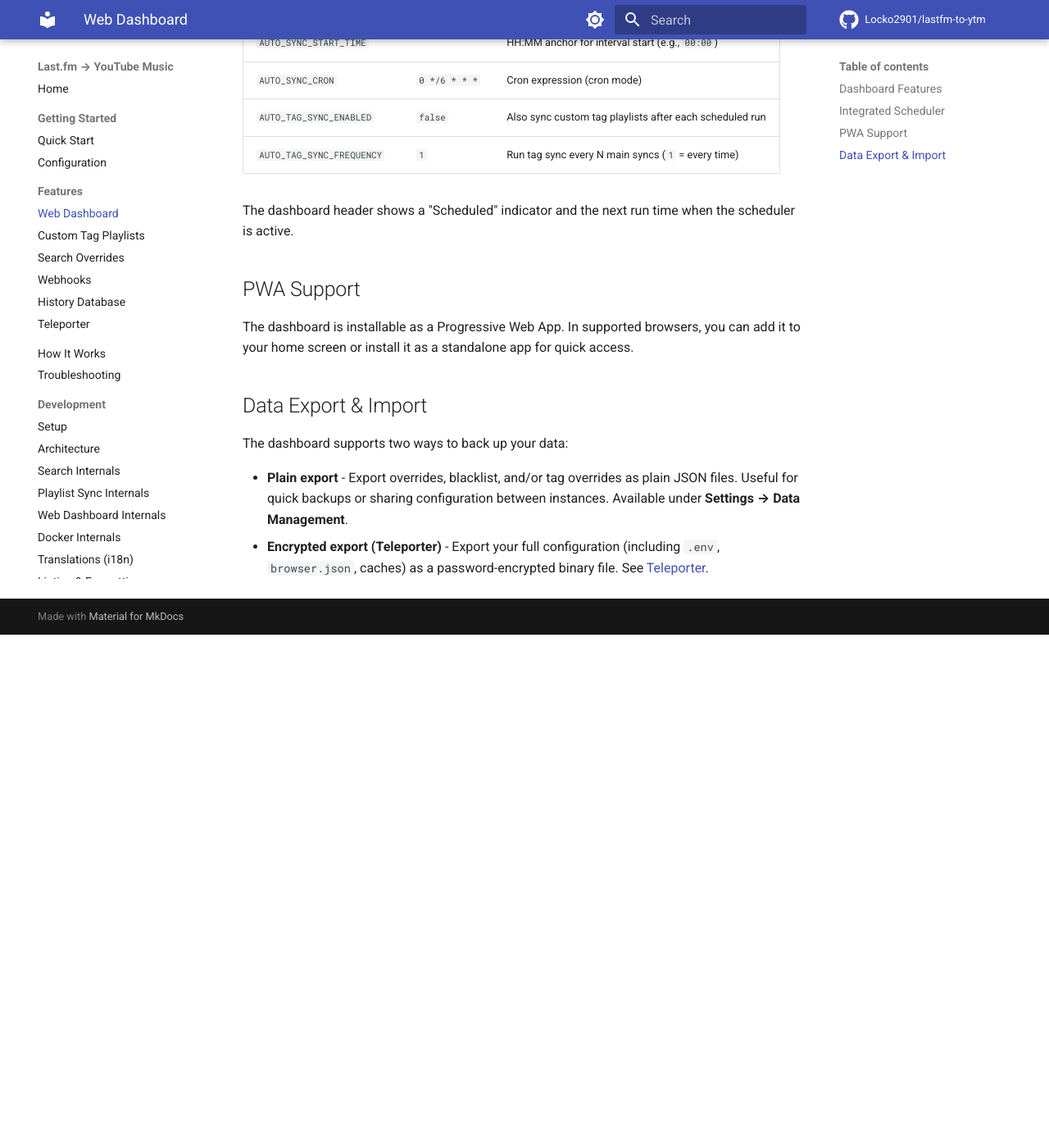
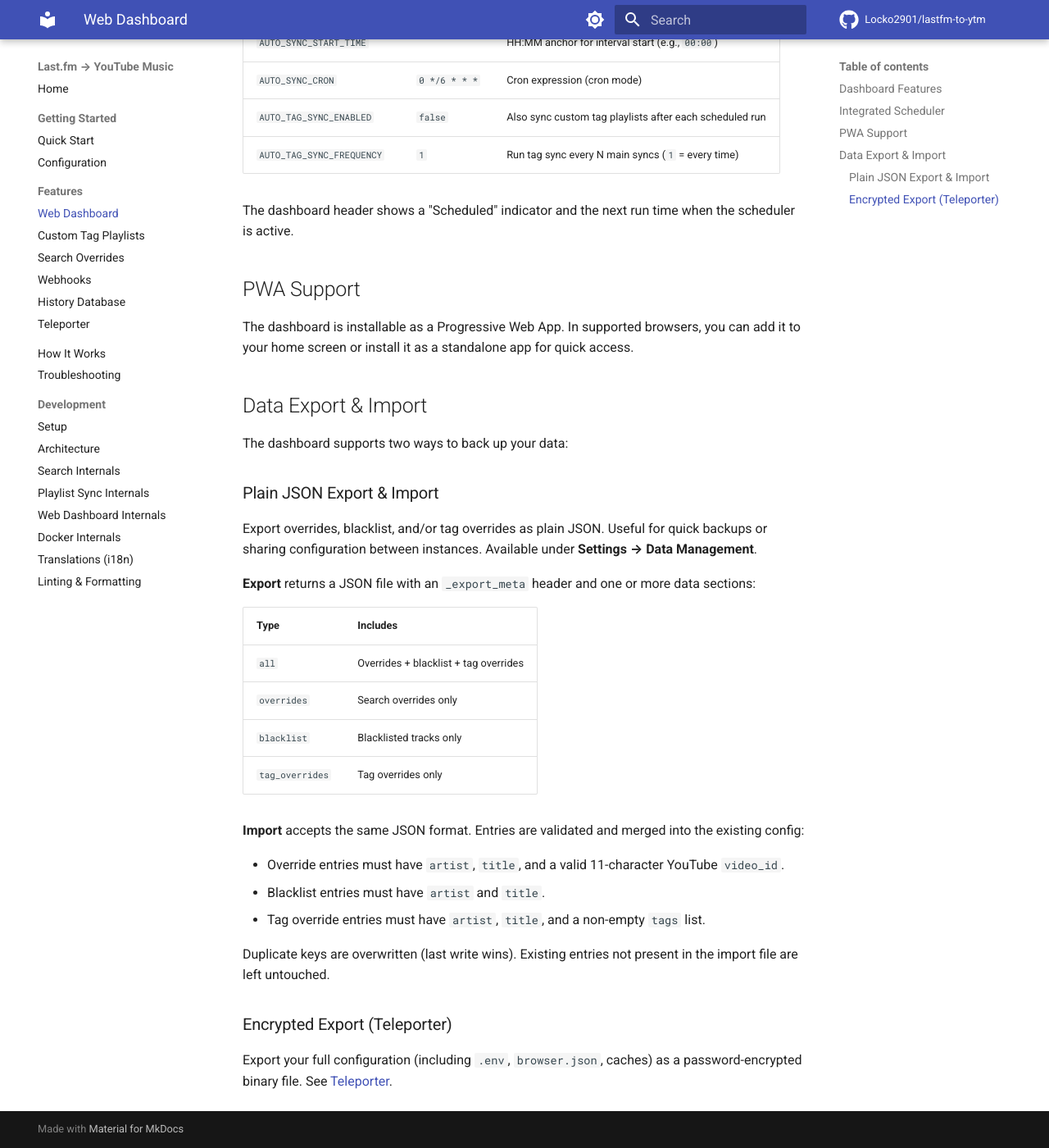
Before and after one commit to Locko2901/lastfm-to-ytm, an MkDocs documentation site: the page built from docs/dashboard.md, in a window 1280 px wide and 1400 px high, scrolled down 1975 px. Shown: the whole window at 82% size. Built offline with MkDocs 1.6.1 and Material for MkDocs 9.7.7, drawn with Linux system fonts in a browser that asks for light colours; comment, search, counter and statistics services are not loaded; before the commit the page ends 2749 px from its top, so only the background shows below that.

Commit message:
add missing

```diff
--- a/docs/dashboard.md
+++ b/docs/dashboard.md
@@ -67,5 +67,27 @@
 
 The dashboard supports two ways to back up your data:
 
-- **Plain export** - Export overrides, blacklist, and/or tag overrides as plain JSON files. Useful for quick backups or sharing configuration between instances. Available under **Settings &rarr; Data Management**.
-- **Encrypted export (Teleporter)** - Export your full configuration (including `.env`, `browser.json`, caches) as a password-encrypted binary file. See [Teleporter](teleporter.md).
+### Plain JSON Export &amp; Import
+
+Export overrides, blacklist, and/or tag overrides as plain JSON. Useful for quick backups or sharing configuration between instances. Available under **Settings &rarr; Data Management**.
+
+**Export** returns a JSON file with an `_export_meta` header and one or more data sections:
+
+| Type | Includes |
+|------|----------|
+| `all` | Overrides + blacklist + tag overrides |
+| `overrides` | Search overrides only |
+| `blacklist` | Blacklisted tracks only |
+| `tag_overrides` | Tag overrides only |
+
+**Import** accepts the same JSON format. Entries are validated and merged into the existing config:
+
+- Override entries must have `artist`, `title`, and a valid 11-character YouTube `video_id`.
+- Blacklist entries must have `artist` and `title`.
+- Tag override entries must have `artist`, `title`, and a non-empty `tags` list.
+
+Duplicate keys are overwritten (last write wins). Existing entries not present in the import file are left untouched.
+
+### Encrypted Export (Teleporter)
+
+Export your full configuration (including `.env`, `browser.json`, caches) as a password-encrypted binary file. See [Teleporter](teleporter.md).
```
Also changed, not shown: docs/linting.md (+16 -0 lines).
